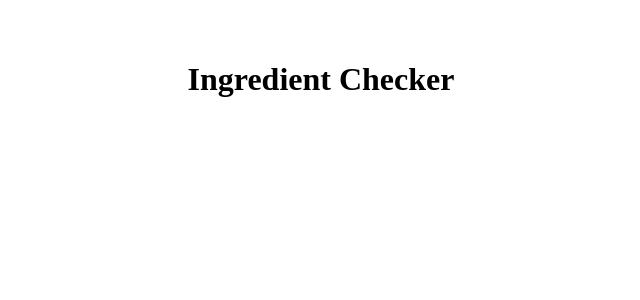
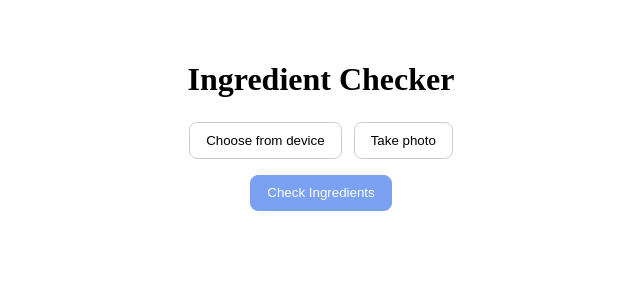
Before and after one commit to aastha111888/IngredientChecker, a React (Vite) app in the folder frontend/: page / in a window 1280 px wide. Shown: the top 300 px of the page, without its empty margins (319-959 px from the left). Built offline with nearby package versions, Linux system fonts and the light colour scheme.

Commit message:
working frontend and backend with ingredient safety checker

```diff
--- a/frontend/src/App.css
+++ b/frontend/src/App.css
@@ -4,3 +4,148 @@
   max-width: 40rem;
   text-align: center;
 }
+
+.image-uploader {
+  display: flex;
+  flex-direction: column;
+  align-items: center;
+  gap: 1rem;
+  margin-top: 1.5rem;
+}
+
+.upload-actions {
+  display: flex;
+  flex-wrap: wrap;
+  justify-content: center;
+  gap: 0.75rem;
+}
+
+.upload-btn,
+.check-btn {
+  padding: 0.6rem 1rem;
+  border: 1px solid #ccc;
+  border-radius: 8px;
+  background: #fff;
+  cursor: pointer;
+}
+
+.upload-btn:disabled,
+.check-btn:disabled {
+  opacity: 0.6;
+  cursor: not-allowed;
+}
+
+.check-btn {
+  background: #2563eb;
+  border-color: #2563eb;
+  color: #fff;
+}
+
+.preview img {
+  max-width: 100%;
+  max-height: 320px;
+  border-radius: 8px;
+  object-fit: contain;
+}
+
+.loading {
+  color: #555;
+}
+
+.error {
+  color: #b91c1c;
+}
+
+.results {
+  margin-top: 1.5rem;
+  text-align: left;
+}
+
+.verdict-banner {
+  padding: 1.25rem 1rem;
+  border-radius: 8px;
+  font-size: 1.75rem;
+  font-weight: 700;
+  text-transform: capitalize;
+  text-align: center;
+}
+
+.verdict-safe {
+  background: #dcfce7;
+  color: #166534;
+}
+
+.verdict-unsafe {
+  background: #fee2e2;
+  color: #991b1b;
+}
+
+.verdict-uncertain {
+  background: #fef9c3;
+  color: #854d0e;
+}
+
+.verdict-reason {
+  margin: 1rem 0 0;
+  color: #374151;
+  line-height: 1.5;
+}
+
+.ingredient-list {
+  list-style: none;
+  margin: 1.25rem 0 0;
+  padding: 0;
+  display: flex;
+  flex-direction: column;
+  gap: 0.75rem;
+}
+
+.ingredient-row {
+  padding: 0.75rem 1rem;
+  border: 1px solid #e5e7eb;
+  border-radius: 8px;
+  background: #fff;
+}
+
+.ingredient-header {
+  display: flex;
+  align-items: center;
+  justify-content: space-between;
+  gap: 0.75rem;
+}
+
+.ingredient-name {
+  font-weight: 600;
+  color: #111827;
+}
+
+.status-badge {
+  flex-shrink: 0;
+  padding: 0.2rem 0.6rem;
+  border-radius: 999px;
+  font-size: 0.75rem;
+  font-weight: 600;
+  text-transform: capitalize;
+}
+
+.badge-safe {
+  background: #dcfce7;
+  color: #166534;
+}
+
+.badge-toxic {
+  background: #fee2e2;
+  color: #991b1b;
+}
+
+.badge-uncertain {
+  background: #fef9c3;
+  color: #854d0e;
+}
+
+.ingredient-note {
+  margin: 0.5rem 0 0;
+  font-size: 0.9rem;
+  color: #4b5563;
+  line-height: 1.4;
+}
--- a/frontend/src/App.jsx
+++ b/frontend/src/App.jsx
@@ -1,9 +1,16 @@
+import { useState } from 'react'
+import ImageUploader from './components/ImageUploader.jsx'
+import Results from './components/Results.jsx'
 import './App.css'
 
 function App() {
+  const [result, setResult] = useState(null)
+
   return (
     <main className="app">
       <h1>Ingredient Checker</h1>
+      <ImageUploader onResult={setResult} />
+      <Results result={result} />
     </main>
   )
 }
--- /dev/null
+++ b/frontend/src/components/ImageUploader.jsx
@@ -0,0 +1,112 @@
+import { useRef, useState } from 'react'
+
+const API_URL = 'http://localhost:8080/check-ingredients'
+
+function ImageUploader({ onResult }) {
+  const fileInputRef = useRef(null)
+  const cameraInputRef = useRef(null)
+  const [previewUrl, setPreviewUrl] = useState(null)
+  const [selectedFile, setSelectedFile] = useState(null)
+  const [loading, setLoading] = useState(false)
+  const [error, setError] = useState(null)
+
+  const handleFileChange = (event) => {
+    const file = event.target.files?.[0]
+    event.target.value = ''
+    if (!file) return
+
+    setError(null)
+    setSelectedFile(file)
+    setPreviewUrl((prev) => {
+      if (prev) URL.revokeObjectURL(prev)
+      return URL.createObjectURL(file)
+    })
+  }
+
+  const handleCheckIngredients = async () => {
+    if (!selectedFile || loading) return
+
+    setLoading(true)
+    setError(null)
+
+    try {
+      const formData = new FormData()
+      formData.append('image', selectedFile)
+
+      const response = await fetch(API_URL, {
+        method: 'POST',
+        body: formData,
+      })
+
+      const data = await response.json()
+      if (!response.ok) {
+        throw new Error(data.message || 'Failed to check ingredients')
+      }
+
+      onResult(data)
+    } catch (err) {
+      setError(err.message || 'Something went wrong')
+    } finally {
+      setLoading(false)
+    }
+  }
+
+  return (
+    <section className="image-uploader">
+      <div className="upload-actions">
+        <button
+          type="button"
+          className="upload-btn"
+          onClick={() => fileInputRef.current?.click()}
+          disabled={loading}
+        >
+          Choose from device
+        </button>
+        <button
+          type="button"
+          className="upload-btn"
+          onClick={() => cameraInputRef.current?.click()}
+          disabled={loading}
+        >
+          Take photo
+        </button>
+      </div>
+
+      <input
+        ref={fileInputRef}
+        type="file"
+        accept="image/*"
+        hidden
+        onChange={handleFileChange}
+      />
+      <input
+        ref={cameraInputRef}
+        type="file"
+        accept="image/*"
+        capture="environment"
+        hidden
+        onChange={handleFileChange}
+      />
+
+      {previewUrl && (
+        <div className="preview">
+          <img src={previewUrl} alt="Uploaded ingredient label" />
+        </div>
+      )}
+
+      <button
+        type="button"
+        className="check-btn"
+        onClick={handleCheckIngredients}
+        disabled={!selectedFile || loading}
+      >
+        Check Ingredients
+      </button>
+
+      {loading && <p className="loading">Checking ingredients...</p>}
+      {error && <p className="error">{error}</p>}
+    </section>
+  )
+}
+
+export default ImageUploader
--- /dev/null
+++ b/frontend/src/components/Results.jsx
@@ -0,0 +1,53 @@
+const VERDICT_STYLES = {
+  safe: 'verdict-safe',
+  unsafe: 'verdict-unsafe',
+  uncertain: 'verdict-uncertain',
+}
+
+const STATUS_STYLES = {
+  safe: 'badge-safe',
+  toxic: 'badge-toxic',
+  uncertain: 'badge-uncertain',
+}
+
+function Results({ result }) {
+  if (!result) return null
+
+  const overall = result.overall?.toLowerCase() ?? 'uncertain'
+  const verdictClass = VERDICT_STYLES[overall] ?? VERDICT_STYLES.uncertain
+
+  return (
+    <section className="results">
+      <div className={`verdict-banner ${verdictClass}`}>
+        {result.overall}
+      </div>
+
+      {result.reason && <p className="verdict-reason">{result.reason}</p>}
+
+      {result.ingredients?.length > 0 && (
+        <ul className="ingredient-list">
+          {result.ingredients.map((ingredient, index) => {
+            const status = ingredient.status?.toLowerCase() ?? 'uncertain'
+            const badgeClass = STATUS_STYLES[status] ?? STATUS_STYLES.uncertain
+
+            return (
+              <li key={`${ingredient.name}-${index}`} className="ingredient-row">
+                <div className="ingredient-header">
+                  <span className="ingredient-name">{ingredient.name}</span>
+                  <span className={`status-badge ${badgeClass}`}>
+                    {ingredient.status}
+                  </span>
+                </div>
+                {ingredient.note && (
+                  <p className="ingredient-note">{ingredient.note}</p>
+                )}
+              </li>
+            )
+          })}
+        </ul>
+      )}
+    </section>
+  )
+}
+
+export default Results
```
Also changed, not shown: 5 other files (tests, documents, lock files or other folders).
